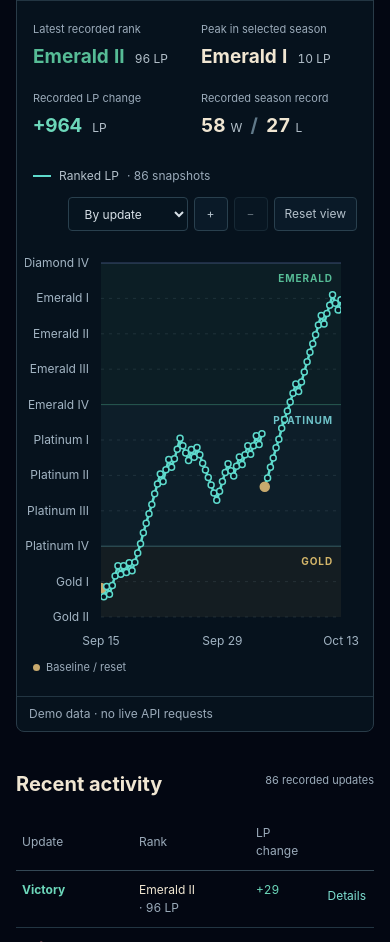
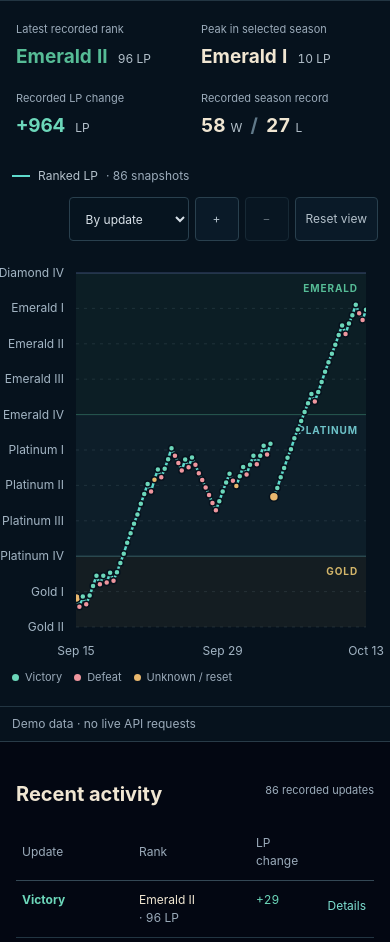
Before and after one commit to Poroscout/website, an Astro site: page /ranked/demo in a window 390 px wide. Shown: the part 635-1577 px from the top of the page. Built offline with nearby package versions, Linux system fonts and the light colour scheme; Astro itself is replaced by a stand-in of ours.

Commit message:
fix(ranked): tooltip bugs, mobile styling, etc

```diff
--- a/src/components/ranked/LPChart.tsx
+++ b/src/components/ranked/LPChart.tsx
@@ -27,6 +27,12 @@ export const RANK_COLORS = [
   "#e07a8b",
   "#e9c777",
 ];
+
+const POINT_COLORS = {
+  victory: "#6cd7ba",
+  defeat: "#ef969e",
+  unknown: "#e9b86e",
+};
 
 export function SnapshotDetail({
   point,
@@ -139,6 +145,23 @@ export default function LPChart({
   const geometry = useMemo(
     () => createChartGeometry(snapshots, width, axis, windowRange),
     [snapshots, width, axis, windowRange],
+  );
+  // Use the full history so the first point in a filtered view keeps its result.
+  const pointColors = useMemo(
+    () =>
+      new Map(
+        fullSeries.map((point, index) => {
+          const result = outcome(point, fullSeries[index - 1]);
+          const color =
+            result === "Victory"
+              ? POINT_COLORS.victory
+              : result === "Defeat"
+                ? POINT_COLORS.defeat
+                : POINT_COLORS.unknown;
+          return [point.id, color];
+        }),
+      ),
+    [fullSeries],
   );
   const {
     data,
@@ -400,14 +423,15 @@ export default function LPChart({
                   index === selected);
               if (!showPoint || value === null) return null;
               const isReset = point.reason === "Reset";
+              const color = pointColors.get(point.id) ?? POINT_COLORS.unknown;
               return (
                 <circle
                   key={point.id}
                   cx={x(index)}
                   cy={y(value)}
                   r={isReset ? 4.5 : 3}
-                  fill={isReset ? "#c8aa6e" : "#06141f"}
-                  stroke={isReset ? "#c8aa6e" : "#5edacc"}
+                  fill={color}
+                  stroke="#06121d"
                   strokeWidth="1.5"
                 />
               );
@@ -428,7 +452,7 @@ export default function LPChart({
                     cx={chosenX}
                     cy={y(chosen.value)}
                     r="6"
-                    fill="#5edacc"
+                    fill={pointColors.get(chosen.point.id) ?? POINT_COLORS.unknown}
                     stroke="#010a13"
                     strokeWidth="3"
                   />
@@ -450,7 +474,7 @@ export default function LPChart({
         </svg>
         {chosen && (
           <div
-            className="chart-tooltip"
+            className={`chart-tooltip${pinned ? " is-pinned" : ""}`}
             role="status"
             style={{ left: tooltipLeft, top: 48 }}
           >
@@ -477,7 +501,16 @@ export default function LPChart({
       </div>
       <div className="chart-caption">
         <span>
-          <i className="baseline-dot" /> Baseline / reset
+          <i className="outcome-dot" style={{ background: POINT_COLORS.victory }} />
+          Victory
+        </span>
+        <span>
+          <i className="outcome-dot" style={{ background: POINT_COLORS.defeat }} />
+          Defeat
+        </span>
+        <span>
+          <i className="outcome-dot" style={{ background: POINT_COLORS.unknown }} />
+          Unknown / reset
         </span>
       </div>
     </div>
--- a/src/styles/ranked.css
+++ b/src/styles/ranked.css
@@ -466,6 +466,8 @@
   font-weight:700
 }
 .chart-tooltip {
+  /* Hover previews must not interrupt the SVG's pointer tracking. */
+  pointer-events:none;
   position:absolute;
   width:264px;
   background:#101f2b;
@@ -475,6 +477,9 @@
   box-shadow:0 12px 32px rgb(0 0 0/.35);
   font-size:13px;
   z-index:2
+}
+.chart-tooltip.is-pinned {
+  pointer-events:auto
 }
 .detail-top {
   display:flex;
@@ -546,24 +551,23 @@
 }
 .chart-caption {
   display:flex;
-  justify-content:space-between;
+  flex-wrap:wrap;
   gap:12px;
   padding:0 16px 20px;
   font-size:12px;
   color:#9babba
 }
-.chart-caption>span:last-child {
+.chart-caption>span {
   display:flex;
   align-items:center;
   gap:6px;
   white-space:nowrap
 }
-.baseline-dot {
+.outcome-dot {
   height:7px;
   width:7px;
   display:inline-block;
-  border-radius:50%;
-  background:#c8aa6e
+  border-radius:50%
 }
 .lp-chart>.tracker-note {
   padding:0 16px 16px
@@ -861,6 +865,14 @@
     flex-wrap:wrap;
     gap:12px
   }
+  .history-panel {
+    margin-inline:-16px;
+    border-inline:0;
+    border-radius:0
+  }
+  .lp-chart {
+    padding:0
+  }
   .history-filters {
     width:100%
   }
@@ -888,7 +900,7 @@
     font-size:11px
   }
   .chart-tools {
-    padding:8px;
+    padding:8px 12px;
     flex-wrap:wrap;
     gap:12px
   }
@@ -898,10 +910,15 @@
   .chart-tool-buttons {
     margin-left:auto
   }
+  .chart-tool-buttons button,.chart-tool-buttons select {
+    min-height:44px
+  }
+  .chart-tool-buttons button {
+    min-width:44px
+  }
   .chart-caption {
-    flex-direction:column;
-    padding-inline:8px;
-    gap:8px;
+    padding-inline:12px;
+    gap:12px;
     font-size:11px
   }
   .history-status {
```
